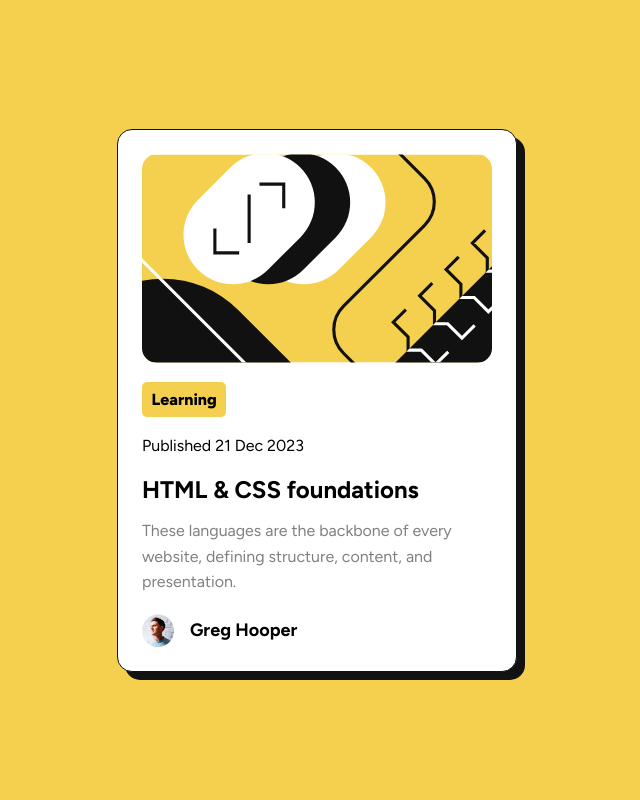
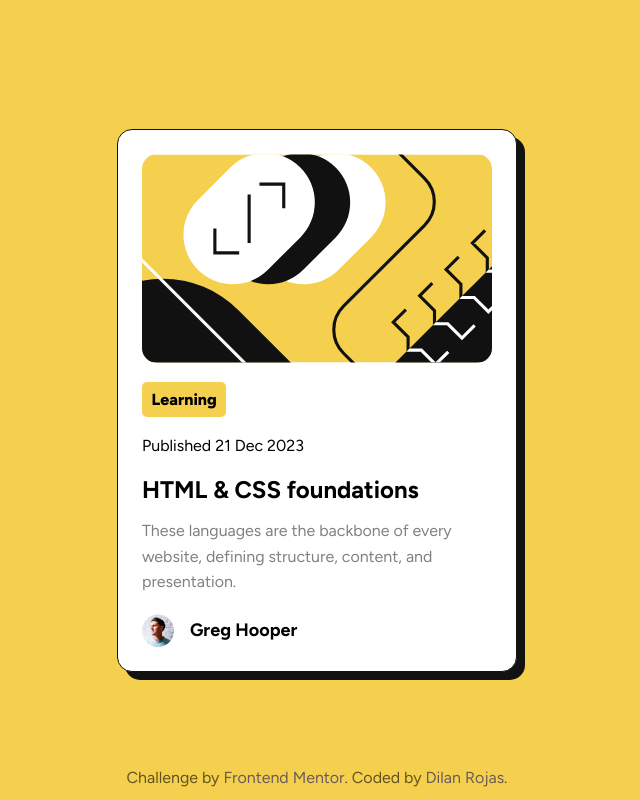
Before and after one commit to dilanrojas/blog-preview-card, a plain HTML site: page index.html in a window 1280 px wide. Shown: the whole page, without its empty margins (323-963 px from the left). Drawn offline with Linux system fonts and the light colour scheme.

Commit message:
add atributtion

```diff
--- a/index.html
+++ b/index.html
@@ -40,11 +40,23 @@
 
     </main>
 
-    <!-- <div class="attribution">
+    <div class="attribution">
       Challenge by <a href="https://www.frontendmentor.io?ref=challenge" target="_blank">Frontend Mentor</a>.
       Coded by <a target="_blank" href="https://github.com/dilanrojas">Dilan Rojas</a>.
-    </div> -->
+    </div>
 
     <script type="module" src="/main.js"></script>
   </body>
 </html>
+
+<style>
+  .attribution {
+    position: absolute;
+    bottom: 0;
+    padding: .6em 0em;
+    opacity: .6;
+  }
+  .attribution a {
+    color: rgb(15, 15, 99);
+  }
+</style>
```
